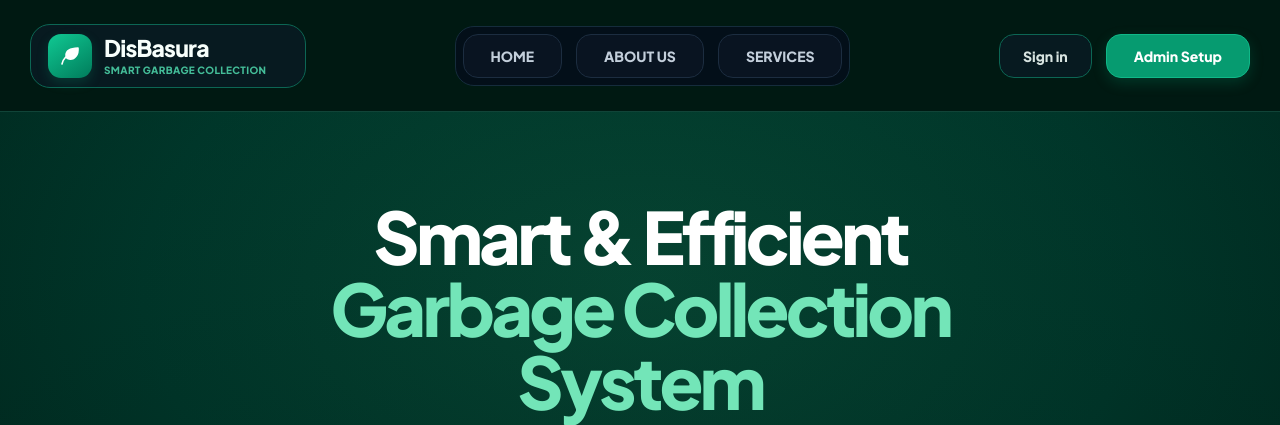
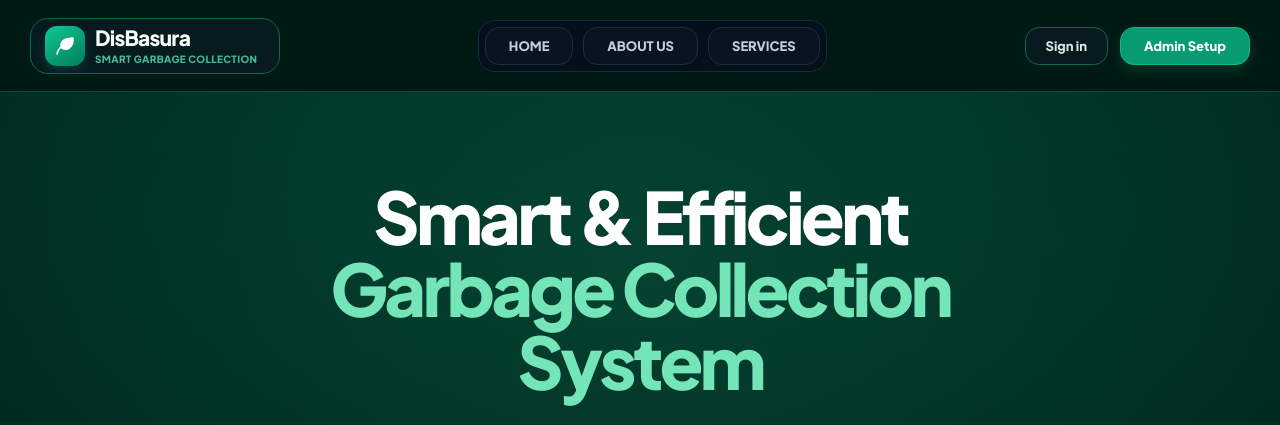
Before and after one commit to Czero00/disbasura, a PHP site: page / in a window 1280 px wide. Shown: the top 425 px of the page. Run offline with PHP 8.4, Linux system fonts and the light colour scheme; data that the repository does not hold is empty.

Commit message:
Reduce landing page header size

```diff
--- a/index.php
+++ b/index.php
@@ -19,22 +19,22 @@ $registrationEnabled = (bool)get_db()->query('SELECT id FROM administrators LIMI
     body{font-family:'Plus Jakarta Sans',sans-serif;color:var(--ink);background:#042a21;-webkit-font-smoothing:antialiased}
     a{color:inherit;text-decoration:none}
     .container{width:min(1220px,calc(100% - 60px));margin:auto}
-    .site-header{height:112px;background:rgba(0,25,18,.97);border-bottom:1px solid #104438;position:sticky;top:0;z-index:10;backdrop-filter:blur(12px)}
+    .site-header{height:92px;background:rgba(0,25,18,.97);border-bottom:1px solid #104438;position:sticky;top:0;z-index:10;backdrop-filter:blur(12px)}
     .nav{height:100%;display:flex;align-items:center;justify-content:space-between;gap:20px}
-    .brand{display:flex;align-items:center;gap:12px;min-width:276px;padding:9px 17px;border:1px solid #0c6654;border-radius:20px;background:#071a20}
-    .brand-mark{width:44px;height:44px;display:grid;place-items:center;border-radius:13px;color:white;background:linear-gradient(145deg,#10c993,#007c5b);box-shadow:0 5px 12px #00a87935}
+    .brand{display:flex;align-items:center;gap:10px;min-width:250px;padding:7px 14px;border:1px solid #0c6654;border-radius:18px;background:#071a20}
+    .brand-mark{width:40px;height:40px;display:grid;place-items:center;border-radius:12px;color:white;background:linear-gradient(145deg,#10c993,#007c5b);box-shadow:0 5px 12px #00a87935}
     .brand-mark svg{width:24px;height:24px}
     .brand>.brand-mark svg path:first-child{fill:currentColor}
-    .brand-name{font-size:23px;line-height:1.15;font-weight:800;letter-spacing:-.8px;color:#f7fffb}
+    .brand-name{font-size:21px;line-height:1.15;font-weight:800;letter-spacing:-.8px;color:#f7fffb}
     .brand-tag{display:block;color:#44bd98;font-size:10px;font-weight:800;letter-spacing:.35px;text-transform:uppercase;margin-top:2px}
-    .nav-links{display:flex;align-items:center;gap:14px;padding:7px;border:1px solid #152c3c;border-radius:19px;background:#030f19;color:#c3cfdb;font-weight:800;font-size:14px}
+    .nav-links{display:flex;align-items:center;gap:10px;padding:6px;border:1px solid #152c3c;border-radius:17px;background:#030f19;color:#c3cfdb;font-weight:800;font-size:13px}
     .nav-links a,.nav-actions a{transition:color .18s,background .18s,border-color .18s,transform .18s}
-    .nav-links a{padding:12px 27px;border:1px solid #1c2d40;border-radius:15px;background:#091421}
+    .nav-links a{padding:10px 23px;border:1px solid #1c2d40;border-radius:14px;background:#091421}
     .nav-links a:hover,.nav-links a.active{color:#21d6a1;border-color:#087c61;background:#002c24}
-    .nav-actions{display:flex;align-items:center;gap:14px;font-size:14px;font-weight:800;color:#d8e4e0}
-    .login-link{padding:12px 23px;border:1px solid #0c6654;border-radius:15px;background:#071a20}
+    .nav-actions{display:flex;align-items:center;gap:12px;font-size:13px;font-weight:800;color:#d8e4e0}
+    .login-link{padding:10px 20px;border:1px solid #0c6654;border-radius:14px;background:#071a20}
     .login-link:hover{color:#54e3b2;background:#0a3028}
-    .signup{padding:12px 27px;border:1px solid #10b888;border-radius:15px;background:#069b70;color:white;box-shadow:0 5px 14px #00a87935}
+    .signup{padding:10px 23px;border:1px solid #10b888;border-radius:14px;background:#069b70;color:white;box-shadow:0 5px 14px #00a87935}
     .signup:hover,.button-primary:hover{background:#08b985;transform:translateY(-1px)}
     .menu-toggle{display:none;border:0;background:#0a8d68;border-radius:10px;color:white;font-size:25px;cursor:pointer}
     .login-modal{position:fixed;inset:0;z-index:30;display:none;place-items:center;padding:20px;background:linear-gradient(180deg,rgba(0,25,29,.9) 0%,rgba(4,25,31,.88) 53%,rgba(67,70,82,.91) 54%,rgba(67,70,82,.91) 100%);backdrop-filter:blur(8px)}
```
